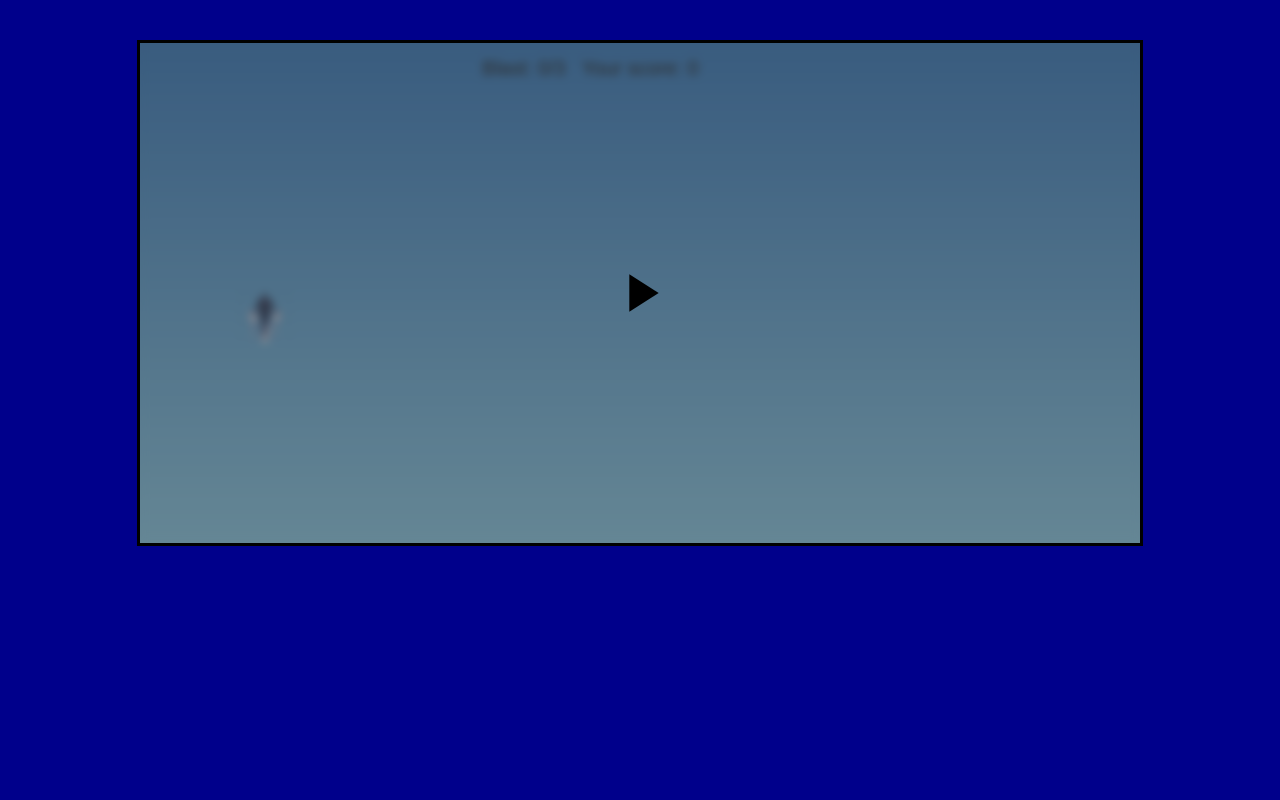
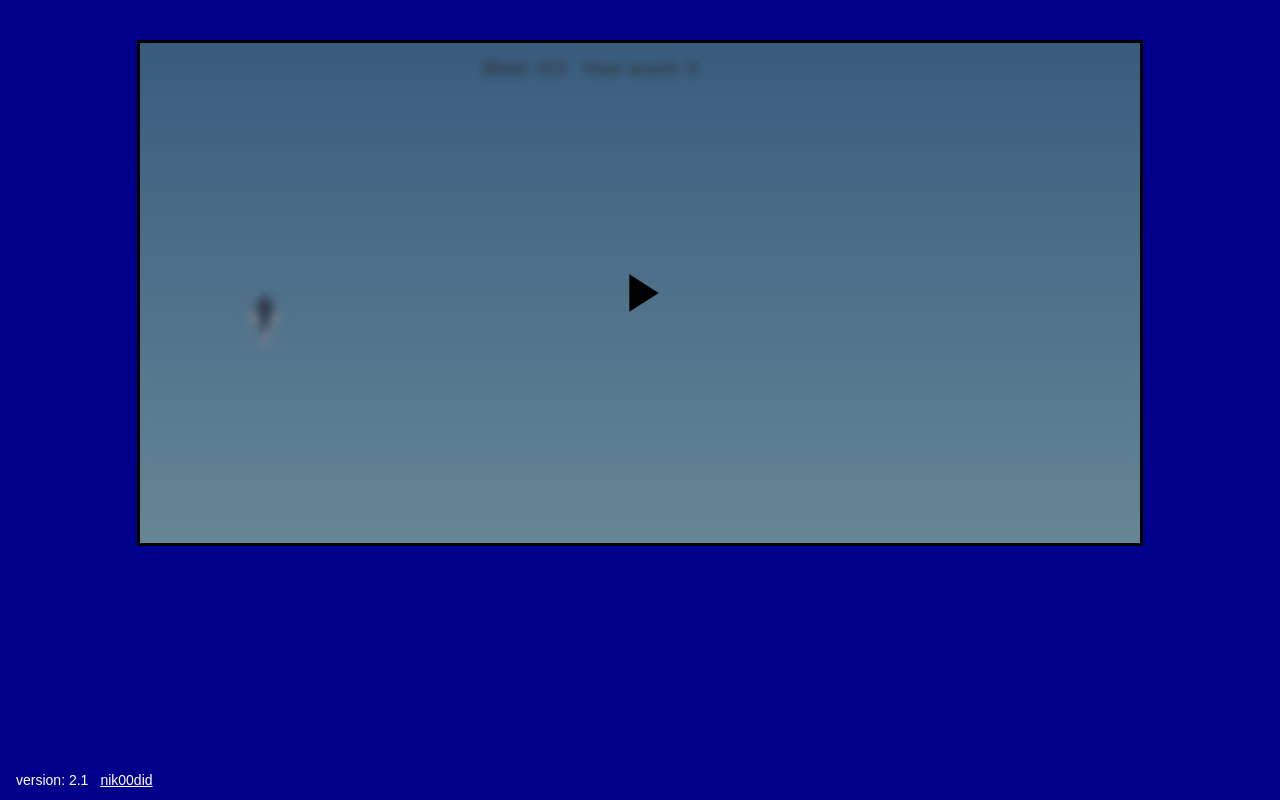
Before and after one commit to nik00did/iron-man_game_version_2.0, a website built with Vite: page index.html in a window 1280 px wide. Built offline with nearby package versions, Linux system fonts and the light colour scheme.

Commit message:
added version mark

```diff
--- a/index.html
+++ b/index.html
@@ -6,6 +6,10 @@
         <title>Iron Man</title>
     </head>
     <body>
+        <p class="site-credit">
+            <span>version: <span data-app-version></span></span>
+            <a href="https://github.com/nik00did" rel="noreferrer">nik00did</a>
+        </p>
         <script type="module" src="/src/init.ts"></script>
     </body>
 </html>
--- a/package.json
+++ b/package.json
@@ -1,5 +1,6 @@
 {
   "name": "iron-man-game",
+  "version": "2.1.0",
   "private": true,
   "type": "module",
   "scripts": {
--- a/src/init.ts
+++ b/src/init.ts
@@ -1,6 +1,7 @@
 import "./style.css"
 import { ICONS } from "./constants.ts"
 import { initScene } from "./logic/initScene.ts"
+import packageJson from "../package.json" with { type: "json" }
 
 const root = document.documentElement
 
@@ -9,4 +10,12 @@ root.style.setProperty("--icon-pause", `url("${ICONS.PAUSE}")`)
 root.style.setProperty("--icon-resume", `url("${ICONS.RESUME}")`)
 root.style.setProperty("--icon-restart", `url("${ICONS.RESTART}")`)
 
+const versionLabel = document.querySelector("[data-app-version]")
+
+if (versionLabel) {
+    const [major, minor] = packageJson.version.split(".")
+
+    versionLabel.textContent = `${major}.${minor}`
+}
+
 initScene()
--- a/src/style.css
+++ b/src/style.css
@@ -94,3 +94,19 @@ body {
 .game-btn.restart {
     background-image: var(--icon-restart);
 }
+
+.site-credit {
+    position: fixed;
+    left: 16px;
+    bottom: 12px;
+    z-index: 3;
+    display: flex;
+    gap: 12px;
+    margin: 0;
+    color: white;
+    font: 14px sans-serif;
+}
+
+.site-credit a {
+    color: white;
+}
--- a/tsconfig.json
+++ b/tsconfig.json
@@ -10,6 +10,7 @@
         "moduleDetection": "force",
         "noEmit": true,
         "esModuleInterop": true,
+        "resolveJsonModule": true,
         "strict": true,
         "noUnusedLocals": true,
         "noUnusedParameters": true,
```
